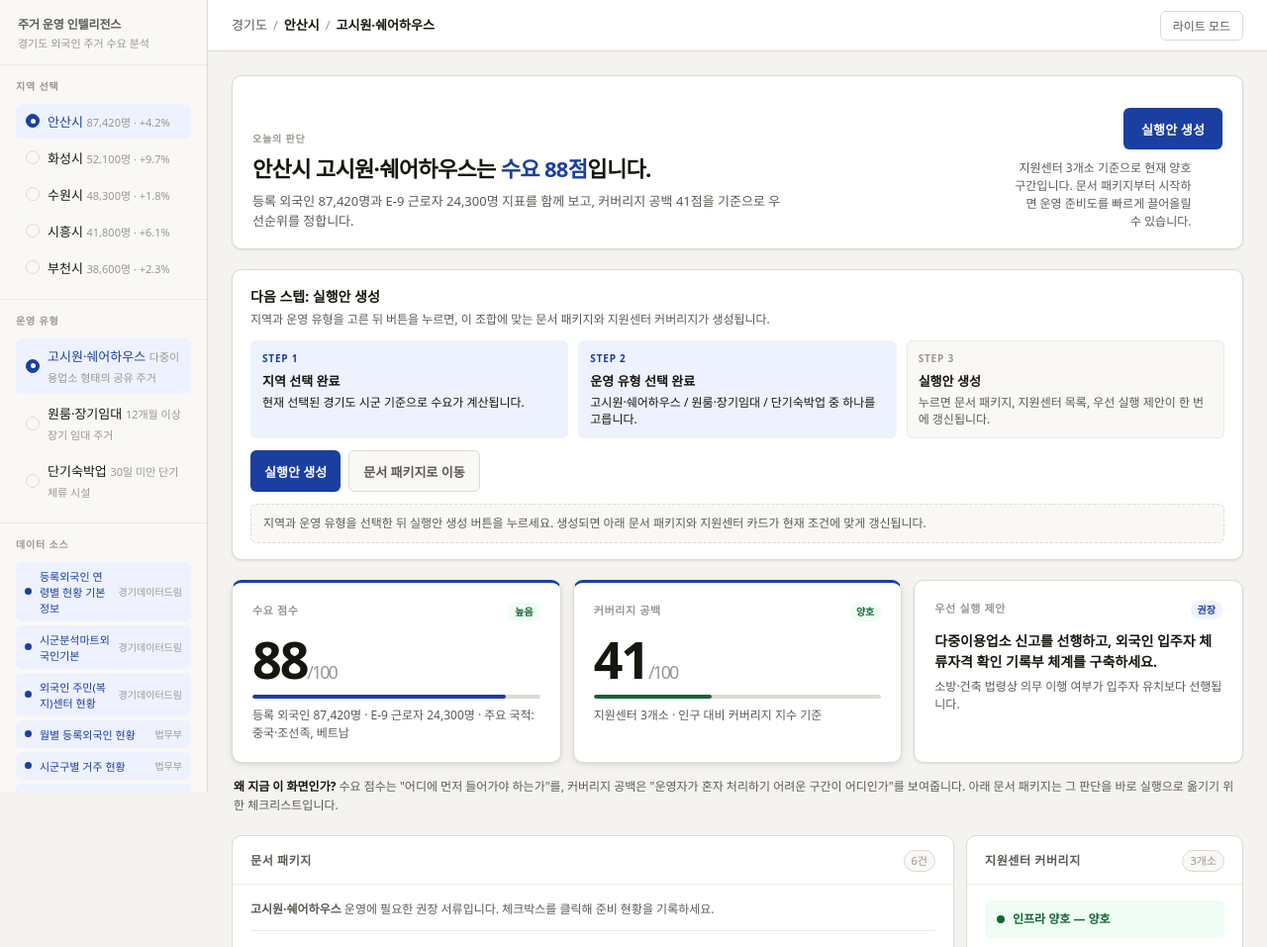
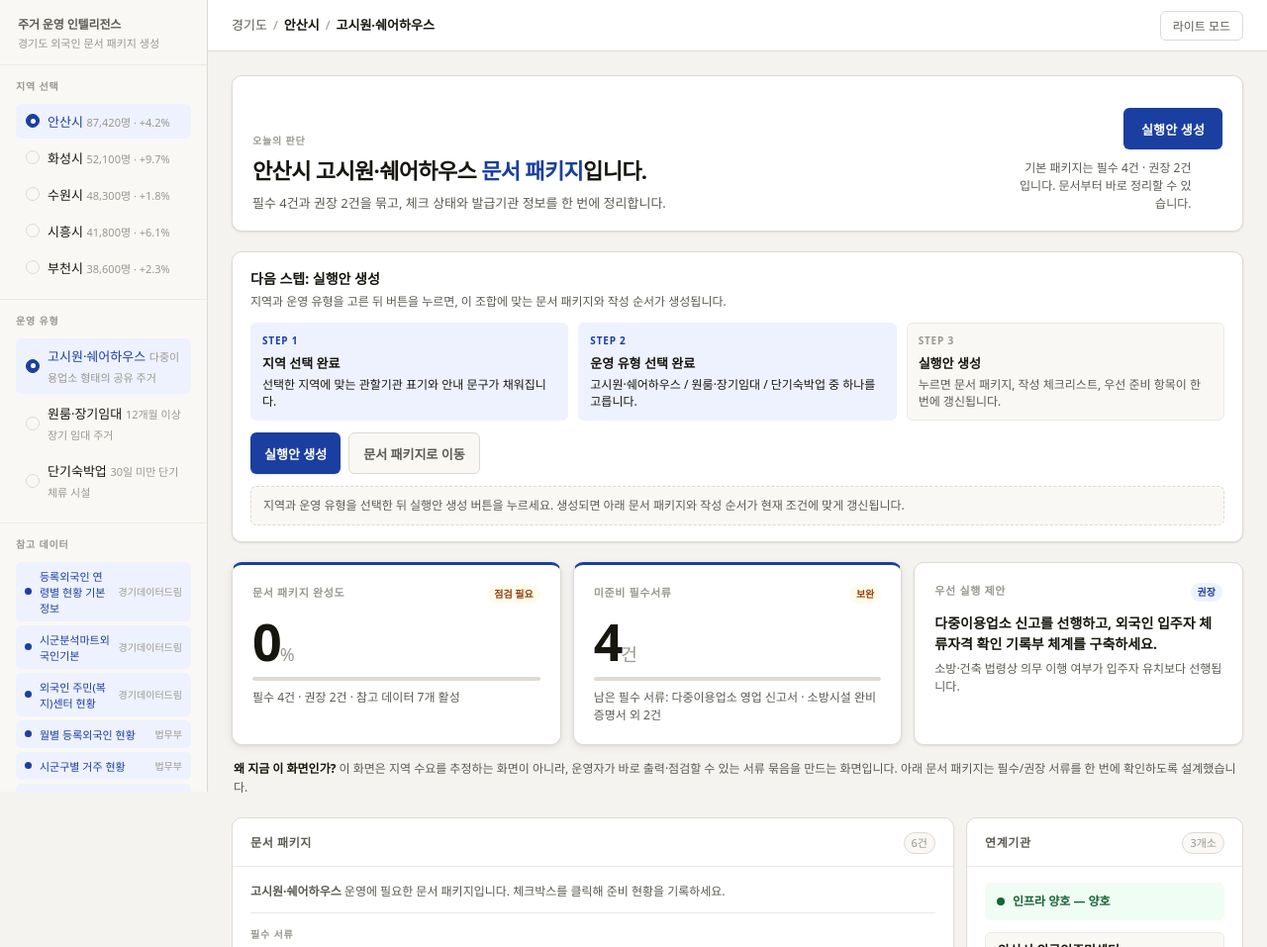
Before and after one commit to GyehyuKim/foreign-operator-saas-demo-2026-05-29, a plain HTML site: page index.html in a window 1280 px wide. Shown: the top 957 px of the page at 99% size. Drawn offline with Linux system fonts and the light colour scheme.

Commit message:
Refocus demo on document packages

```diff
--- a/index.html
+++ b/index.html
@@ -1056,7 +1056,7 @@ footer {
   <aside class="sidebar">
     <div class="sidebar-brand">
       <span class="brand-name">주거 운영 인텔리전스</span>
-      <span class="brand-sub">경기도 외국인 주거 수요 분석</span>
+      <span class="brand-sub">경기도 외국인 문서 패키지 생성</span>
     </div>
 
     <!-- Region selector -->
@@ -1077,7 +1077,7 @@ footer {
 
     <!-- Data source toggles -->
     <div class="sidebar-section">
-      <span class="section-label">데이터 소스</span>
+      <span class="section-label">참고 데이터</span>
       <div class="source-chips" id="source-chips">
         <!-- injected by JS -->
       </div>
@@ -1130,14 +1130,14 @@ footer {
           <div class="workflow-head">
             <div>
               <div class="workflow-title" id="workflow-title">다음 스텝: 실행안 생성</div>
-              <div class="workflow-desc">지역과 운영 유형을 고른 뒤 버튼을 누르면, 이 조합에 맞는 문서 패키지와 지원센터 커버리지가 생성됩니다.</div>
+              <div class="workflow-desc">지역과 운영 유형을 고른 뒤 버튼을 누르면, 이 조합에 맞는 문서 패키지와 작성 순서가 생성됩니다.</div>
             </div>
           </div>
           <div class="workflow-steps">
             <div class="workflow-step active">
               <div class="step-num">STEP 1</div>
               <strong>지역 선택 완료</strong>
-              <div class="step-copy">현재 선택된 경기도 시군 기준으로 수요가 계산됩니다.</div>
+              <div class="step-copy">선택한 지역에 맞는 관할기관 표기와 안내 문구가 채워집니다.</div>
             </div>
             <div class="workflow-step active">
               <div class="step-num">STEP 2</div>
@@ -1147,47 +1147,47 @@ footer {
             <div class="workflow-step" id="workflow-step-generate">
               <div class="step-num">STEP 3</div>
               <strong>실행안 생성</strong>
-              <div class="step-copy">누르면 문서 패키지, 지원센터 목록, 우선 실행 제안이 한 번에 갱신됩니다.</div>
+              <div class="step-copy">누르면 문서 패키지, 작성 체크리스트, 우선 준비 항목이 한 번에 갱신됩니다.</div>
             </div>
           </div>
           <div class="workflow-actions">
             <button class="workflow-main-btn" id="generate-btn" type="button">실행안 생성</button>
             <button class="workflow-secondary-btn" id="jump-docs-btn" type="button">문서 패키지로 이동</button>
           </div>
-          <div class="workflow-result" id="workflow-result">지역과 운영 유형을 선택한 뒤 <strong>실행안 생성</strong>을 누르세요. 생성되면 아래 문서 패키지와 지원센터 카드가 현재 조건에 맞게 갱신됩니다.</div>
+          <div class="workflow-result" id="workflow-result">지역과 운영 유형을 선택한 뒤 <strong>실행안 생성</strong>을 누르세요. 생성되면 아래 문서 패키지와 작성 순서가 현재 조건에 맞게 갱신됩니다.</div>
         </section>
 
         <!-- Summary cards -->
         <section class="summary-row" id="summary-row">
 
-        <!-- Demand score card -->
-        <div class="metric-card" id="card-demand">
-          <div class="metric-header" id="demand-header">
-            <span class="metric-label">수요 점수</span>
-            <span class="metric-badge badge-accent" id="demand-badge">--</span>
+        <!-- Package completeness card -->
+        <div class="metric-card" id="card-package">
+          <div class="metric-header" id="package-header">
+            <span class="metric-label">문서 패키지 완성도</span>
+            <span class="metric-badge badge-accent" id="package-badge">--</span>
           </div>
-          <div class="metric-value" id="demand-value">--<span class="metric-unit">/100</span></div>
+          <div class="metric-value" id="package-value">--<span class="metric-unit">%</span></div>
           <div class="score-bar-wrap">
             <div class="score-bar-track">
-              <div class="score-bar-fill demand" id="demand-bar" style="width:0%"></div>
+              <div class="score-bar-fill demand" id="package-bar" style="width:0%"></div>
             </div>
           </div>
-          <div class="metric-sub" id="demand-sub"></div>
+          <div class="metric-sub" id="package-sub"></div>
         </div>
 
-        <!-- Coverage gap card -->
-        <div class="metric-card" id="card-gap">
-          <div class="metric-header" id="gap-header">
-            <span class="metric-label">커버리지 공백</span>
-            <span class="metric-badge" id="gap-badge">--</span>
+        <!-- Missing required docs card -->
+        <div class="metric-card" id="card-missing">
+          <div class="metric-header" id="missing-header">
+            <span class="metric-label">미준비 필수서류</span>
+            <span class="metric-badge" id="missing-badge">--</span>
           </div>
-          <div class="metric-value" id="gap-value">--<span class="metric-unit">/100</span></div>
+          <div class="metric-value" id="missing-value">--<span class="metric-unit">건</span></div>
           <div class="score-bar-wrap">
             <div class="score-bar-track">
-              <div class="score-bar-fill" id="gap-bar" style="width:0%"></div>
+              <div class="score-bar-fill" id="missing-bar" style="width:0%"></div>
             </div>
           </div>
-          <div class="metric-sub" id="gap-sub"></div>
+          <div class="metric-sub" id="missing-sub"></div>
         </div>
 
         <!-- Recommended action card -->
@@ -1221,7 +1221,7 @@ footer {
         <!-- Support centers -->
         <div class="panel" id="center-panel">
           <div class="panel-head">
-            <span class="panel-title">지원센터 커버리지</span>
+            <span class="panel-title">연계기관</span>
             <span class="panel-count" id="center-count">-- 개소</span>
           </div>
           <div class="panel-body" id="center-body">
@@ -1252,7 +1252,7 @@ footer {
 
     <footer>
       <span class="footer-note">
-        <strong>데이터 고지.</strong> 이 데모의 수요 점수·커버리지 공백은 공공 데이터셋 구조를 기반으로 산출한 <strong>예시 수치</strong>입니다. 실제 서비스에서는 경기데이터드림·법무부·KOSIS API에 연동하여 정기 갱신됩니다. 개인 식별 정보는 수집·저장하지 않습니다.
+        <strong>데이터 고지.</strong> 이 데모의 문서 패키지는 운영 유형별 공공 서식 구조를 바탕으로 구성한 <strong>예시 패키지</strong>입니다. 실제 서비스에서는 경기데이터드림·법무부·KOSIS API와 관할기관 정보를 연동해 정기 갱신됩니다. 개인 식별 정보는 수집·저장하지 않습니다.
       </span>
       <span class="footer-version">데모 v0.1 &mdash; 2026-05-29</span>
     </footer>
@@ -1393,13 +1393,13 @@ const OPERATORS = {
 };
 
 const SOURCES = [
-  { id: 'gyeonggi-age', label: '등록외국인 연령별 현황 기본정보', org: '경기데이터드림', metrics: ['수요 점수'], weight: 0.20 },
-  { id: 'gyeonggi-mart', label: '시군분석마트외국인기본', org: '경기데이터드림', metrics: ['추이 보정'], weight: 0.10 },
-  { id: 'welfare-center', label: '외국인 주민(복지)센터 현황', org: '경기데이터드림', metrics: ['커버리지 공백'], weight: 0.15 },
-  { id: 'moj-monthly', label: '월별 등록외국인 현황', org: '법무부', metrics: ['트렌드 보정'], weight: 0.10 },
-  { id: 'moj-district', label: '시군구별 거주 현황', org: '법무부', metrics: ['수요 점수'], weight: 0.20 },
-  { id: 'moj-visa', label: '체류자격별 현황', org: '법무부', metrics: ['유형 추천'], weight: 0.15 },
-  { id: 'kosis-e9', label: 'E-9 외국인 근로자 수 (행정구역/업종별)', org: 'KOSIS', metrics: ['산업 수요'], weight: 0.10 },
+  { id: 'gyeonggi-age', label: '등록외국인 연령별 현황 기본정보', org: '경기데이터드림', metrics: ['지역 표기'], weight: 0.20 },
+  { id: 'gyeonggi-mart', label: '시군분석마트외국인기본', org: '경기데이터드림', metrics: ['지역 보정'], weight: 0.10 },
+  { id: 'welfare-center', label: '외국인 주민(복지)센터 현황', org: '경기데이터드림', metrics: ['연계기관'], weight: 0.15 },
+  { id: 'moj-monthly', label: '월별 등록외국인 현황', org: '법무부', metrics: ['현황 참고'], weight: 0.10 },
+  { id: 'moj-district', label: '시군구별 거주 현황', org: '법무부', metrics: ['관할 표기'], weight: 0.20 },
+  { id: 'moj-visa', label: '체류자격별 현황', org: '법무부', metrics: ['서류 추천'], weight: 0.15 },
+  { id: 'kosis-e9', label: 'E-9 외국인 근로자 수 (행정구역/업종별)', org: 'KOSIS', metrics: ['업종 참고'], weight: 0.10 },
 ];
 
 /* ──────────────────────────────────────────────────────────────
@@ -1418,33 +1418,40 @@ const state = {
 /* ──────────────────────────────────────────────────────────────
    COMPUTE SCORES
 ────────────────────────────────────────────────────────────── */
-function computeScores() {
-  const region = REGIONS[state.region];
-  const baseScore = region.scores[state.operator];
-
-  // Adjust based on disabled sources
-  let disabledWeight = 0;
-  SOURCES.forEach(src => {
-    if (!state.enabledSources.has(src.id)) {
-      disabledWeight += src.weight;
-    }
-  });
-
-  const demandScore = Math.max(0, Math.round(baseScore * (1 - disabledWeight * 0.6)));
-
-  let coverageGap = region.coverageGap;
-  if (!state.enabledSources.has('welfare-center')) coverageGap = null;
-
-  return { demandScore, coverageGap };
+function computePackageMetrics() {
+  const operator = OPERATORS[state.operator];
+  const requiredDocs = operator.docs.required;
+  const optionalDocs = operator.docs.optional;
+
+  const requiredWithKeys = requiredDocs.map((doc, i) => ({
+    doc,
+    key: `${state.operator}_req_${i}`,
+  }));
+  const checkedRequired = requiredWithKeys.filter(item => state.checkedDocs.has(item.key));
+  const missingRequired = requiredWithKeys.filter(item => !state.checkedDocs.has(item.key));
+
+  const packageReadiness = requiredDocs.length
+    ? Math.round((checkedRequired.length / requiredDocs.length) * 100)
+    : 100;
+
+  return {
+    packageReadiness,
+    requiredCount: requiredDocs.length,
+    optionalCount: optionalDocs.length,
+    checkedRequiredCount: checkedRequired.length,
+    missingRequiredCount: missingRequired.length,
+    missingRequiredNames: missingRequired.map(item => item.doc.name),
+    activeSourceCount: Array.from(state.enabledSources).length,
+  };
 }
 
 /* ──────────────────────────────────────────────────────────────
    RENDER HELPERS
 ────────────────────────────────────────────────────────────── */
-function scoreLabel(score) {
-  if (score >= 80) return { text: '높음', cls: 'badge-pos' };
-  if (score >= 60) return { text: '중간', cls: 'badge-accent' };
-  return { text: '낮음', cls: 'badge-warn' };
+function packageLabel(score) {
+  if (score === 100) return { text: '완료', cls: 'badge-pos' };
+  if (score >= 50) return { text: '진행중', cls: 'badge-accent' };
+  return { text: '점검 필요', cls: 'badge-warn' };
 }
 
 function gapLabel(gap) {
@@ -1528,54 +1535,53 @@ function buildSourceChips() {
 function updateAll() {
   const region = REGIONS[state.region];
   const operator = OPERATORS[state.operator];
-  const { demandScore, coverageGap } = computeScores();
+  const {
+    packageReadiness,
+    requiredCount,
+    optionalCount,
+    checkedRequiredCount,
+    missingRequiredCount,
+    missingRequiredNames,
+    activeSourceCount,
+  } = computePackageMetrics();
 
   // Breadcrumb
   document.getElementById('crumb-region').textContent = state.region;
   document.getElementById('crumb-operator').textContent = state.operator;
 
-  // Demand card
-  const dLbl = scoreLabel(demandScore);
-  document.getElementById('demand-value').innerHTML = `${demandScore}<span class="metric-unit">/100</span>`;
-  document.getElementById('demand-bar').style.width = demandScore + '%';
-  const demandBadge = document.getElementById('demand-badge');
-  demandBadge.textContent = dLbl.text;
-  demandBadge.className = 'metric-badge ' + dLbl.cls;
-  document.getElementById('demand-sub').textContent =
-    `등록 외국인 ${numFmt(region.foreignPop)}명 · E-9 근로자 ${numFmt(region.e9Workers)}명 · 주요 국적: ${region.topNationality}`;
-
-  // Coverage gap card
-  if (coverageGap !== null) {
-    const gLbl = gapLabel(coverageGap);
-    document.getElementById('gap-value').innerHTML = `${coverageGap}<span class="metric-unit">/100</span>`;
-    document.getElementById('gap-bar').style.width = coverageGap + '%';
-    document.getElementById('gap-bar').className = 'score-bar-fill ' + gLbl.barCls;
-    const gapBadge = document.getElementById('gap-badge');
-    gapBadge.textContent = region.coverageLabel;
-    gapBadge.className = 'metric-badge ' + gLbl.cls;
-    document.getElementById('gap-sub').textContent =
-      `지원센터 ${region.supportCenters.length}개소 · 인구 대비 커버리지 지수 기준`;
-  } else {
-    document.getElementById('gap-value').innerHTML = `–<span class="metric-unit">/100</span>`;
-    document.getElementById('gap-bar').style.width = '0%';
-    document.getElementById('gap-badge').textContent = '데이터 비활성';
-    document.getElementById('gap-badge').className = 'metric-badge';
-    document.getElementById('gap-sub').textContent = '외국인주민센터 현황 데이터를 활성화하면 계산됩니다.';
-  }
+  // Package completeness card
+  const pLbl = packageLabel(packageReadiness);
+  document.getElementById('package-value').innerHTML = `${packageReadiness}<span class="metric-unit">%</span>`;
+  document.getElementById('package-bar').style.width = packageReadiness + '%';
+  const packageBadge = document.getElementById('package-badge');
+  packageBadge.textContent = pLbl.text;
+  packageBadge.className = 'metric-badge ' + pLbl.cls;
+  document.getElementById('package-sub').textContent =
+    `필수 ${requiredCount}건 · 권장 ${optionalCount}건 · 참고 데이터 ${activeSourceCount}개 활성`;
+
+  // Missing required docs card
+  const missingBadge = document.getElementById('missing-badge');
+  document.getElementById('missing-value').innerHTML = `${missingRequiredCount}<span class="metric-unit">건</span>`;
+  document.getElementById('missing-bar').style.width = requiredCount ? Math.round((missingRequiredCount / requiredCount) * 100) + '%' : '0%';
+  missingBadge.textContent = missingRequiredCount === 0 ? '완료' : '보완';
+  missingBadge.className = 'metric-badge ' + (missingRequiredCount === 0 ? 'badge-pos' : 'badge-warn');
+  document.getElementById('missing-sub').textContent = missingRequiredCount === 0
+    ? '모든 필수 서류가 체크되었습니다.'
+    : `남은 필수 서류: ${missingRequiredNames.slice(0, 2).join(' · ')}${missingRequiredNames.length > 2 ? ' 외 ' + (missingRequiredNames.length - 2) + '건' : ''}`;
 
   // Action card
   document.getElementById('action-text').textContent = operator.action;
   document.getElementById('action-sub').textContent = operator.actionSub;
 
   // Hero summary + CTA context
-  document.getElementById('hero-title').innerHTML = `${state.region} ${state.operator}는 <strong>수요 ${demandScore}점</strong>입니다.`;
+  document.getElementById('hero-title').innerHTML = `${state.region} ${state.operator} <strong>문서 패키지</strong>입니다.`;
   document.getElementById('hero-desc').textContent =
-    `등록 외국인 ${numFmt(region.foreignPop)}명과 E-9 근로자 ${numFmt(region.e9Workers)}명 지표를 함께 보고, ${coverageGap !== null ? `커버리지 공백 ${coverageGap}점` : '커버리지 공백은 일부 소스 비활성으로 보수 산정'}을 기준으로 우선순위를 정합니다.`;
-  document.getElementById('hero-note').textContent = coverageGap !== null
-    ? `지원센터 ${region.supportCenters.length}개소 기준으로 현재 ${region.coverageLabel} 구간입니다. 문서 패키지부터 시작하면 운영 준비도를 빠르게 끌어올릴 수 있습니다.`
-    : '외국인 주민(복지)센터 현황이 꺼져 있어 공백 점수는 보수적으로 계산됩니다.';
+    `필수 ${requiredCount}건과 권장 ${optionalCount}건을 묶고, 체크 상태와 발급기관 정보를 한 번에 정리합니다.`;
+  document.getElementById('hero-note').textContent = state.generated
+    ? `현재 패키지에는 필수 서류 ${checkedRequiredCount}/${requiredCount}건이 체크된 상태입니다. 누르면 다시 정리됩니다.`
+    : `기본 패키지는 필수 ${requiredCount}건 · 권장 ${optionalCount}건입니다. 문서부터 바로 정리할 수 있습니다.`;
   document.getElementById('kpi-caption').innerHTML =
-    `<strong>왜 지금 이 화면인가?</strong> 수요 점수는 "어디에 먼저 들어가야 하는가"를, 커버리지 공백은 "운영자가 혼자 처리하기 어려운 구간이 어디인가"를 보여줍니다. 아래 문서 패키지는 그 판단을 바로 실행으로 옮기기 위한 체크리스트입니다.`;
+    `<strong>왜 지금 이 화면인가?</strong> 이 화면은 지역 수요를 추정하는 화면이 아니라, 운영자가 바로 출력·점검할 수 있는 서류 묶음을 만드는 화면입니다. 아래 문서 패키지는 필수/권장 서류를 한 번에 확인하도록 설계했습니다.`;
 
   const workflowResult = document.getElementById('workflow-result');
   const workflowStep = document.getElementById('workflow-step-generate');
@@ -1584,16 +1590,16 @@ function updateAll() {
     workflowStep.classList.add('active');
     generateBtn.textContent = '실행안 재생성';
     const docTotal = operator.docs.required.length + operator.docs.optional.length;
-    workflowResult.textContent = `${state.region} ${state.operator} 실행안 생성 완료 · 문서 ${docTotal}건 · 지원센터 ${region.supportCenters.length}개소 · 우선 실행안 1건이 아래에 갱신되었습니다.`;
+    workflowResult.textContent = `${state.region} ${state.operator} 문서 패키지 생성 완료 · 문서 ${docTotal}건 · 필수 ${checkedRequiredCount}/${requiredCount}건 체크됨 · 아래 패키지가 갱신되었습니다.`;
   } else {
     workflowStep.classList.remove('active');
     generateBtn.textContent = '실행안 생성';
-    workflowResult.textContent = '지역과 운영 유형을 선택한 뒤 실행안 생성 버튼을 누르세요. 생성되면 아래 문서 패키지와 지원센터 카드가 현재 조건에 맞게 갱신됩니다.';
+    workflowResult.textContent = '지역과 운영 유형을 선택한 뒤 실행안 생성 버튼을 누르세요. 생성되면 아래 문서 패키지와 작성 순서가 현재 조건에 맞게 갱신됩니다.';
   }
 
   // Density class
   const isCompact = state.density === 'compact';
-  ['card-demand', 'card-gap', 'card-action'].forEach(id => {
+  ['card-package', 'card-missing', 'card-action'].forEach(id => {
     document.getElementById(id).classList.toggle('compact', isCompact);
   });
   document.querySelectorAll('.metric-header').forEach(el =>
@@ -1618,7 +1624,7 @@ function renderDocs(operator) {
   document.getElementById('doc-count').textContent = `${total}건`;
 
   let html = `<div class="doc-intro">
-    <strong>${state.operator}</strong> 운영에 필요한 권장 서류입니다. 체크박스를 클릭해 준비 현황을 기록하세요.
+    <strong>${state.operator}</strong> 운영에 필요한 문서 패키지입니다. 체크박스를 클릭해 준비 현황을 기록하세요.
   </div>`;
 
   html += `<div class="doc-section-label">필수 서류</div><div class="doc-list" id="doc-list-required">`;
```
Also changed, not shown: 1 other file.
